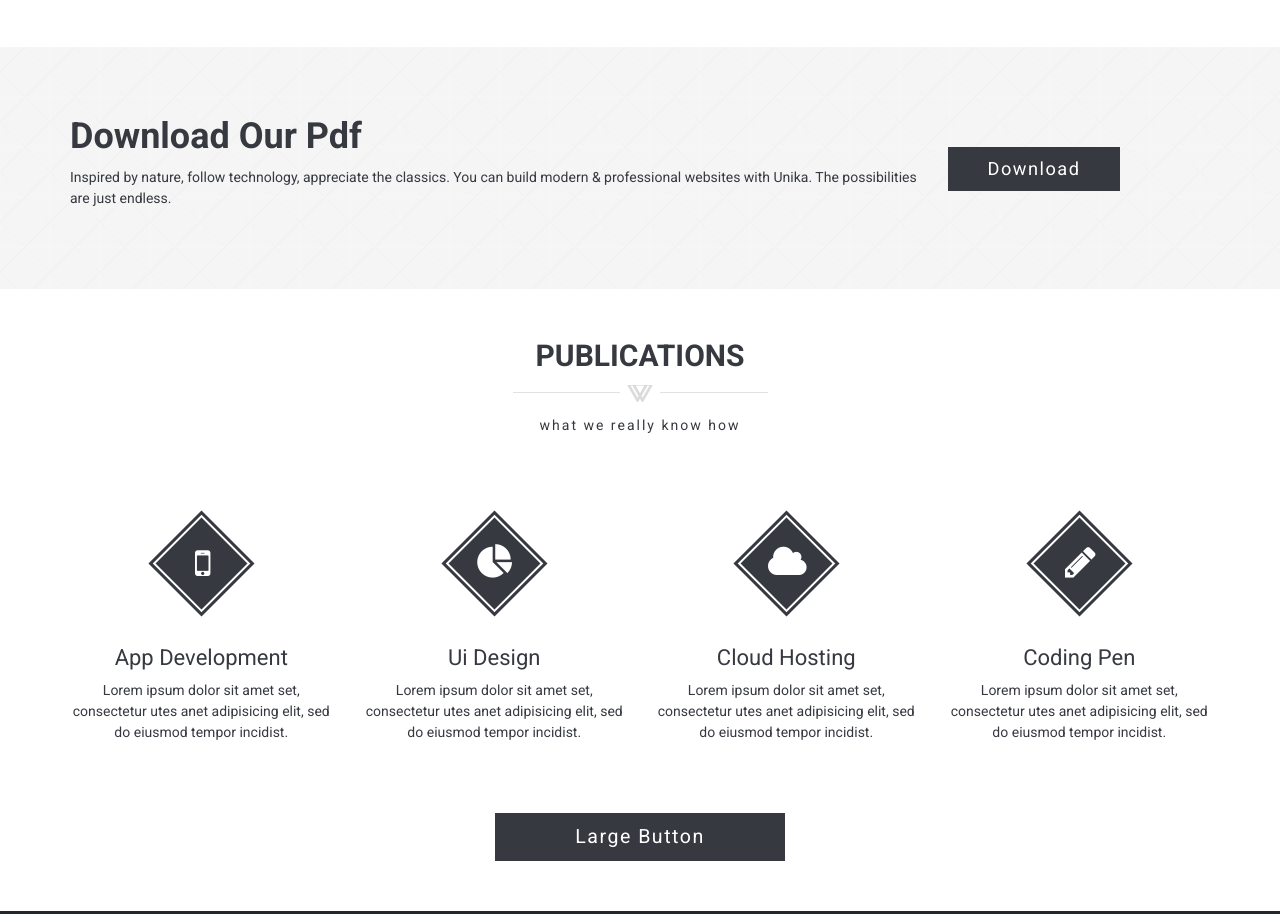
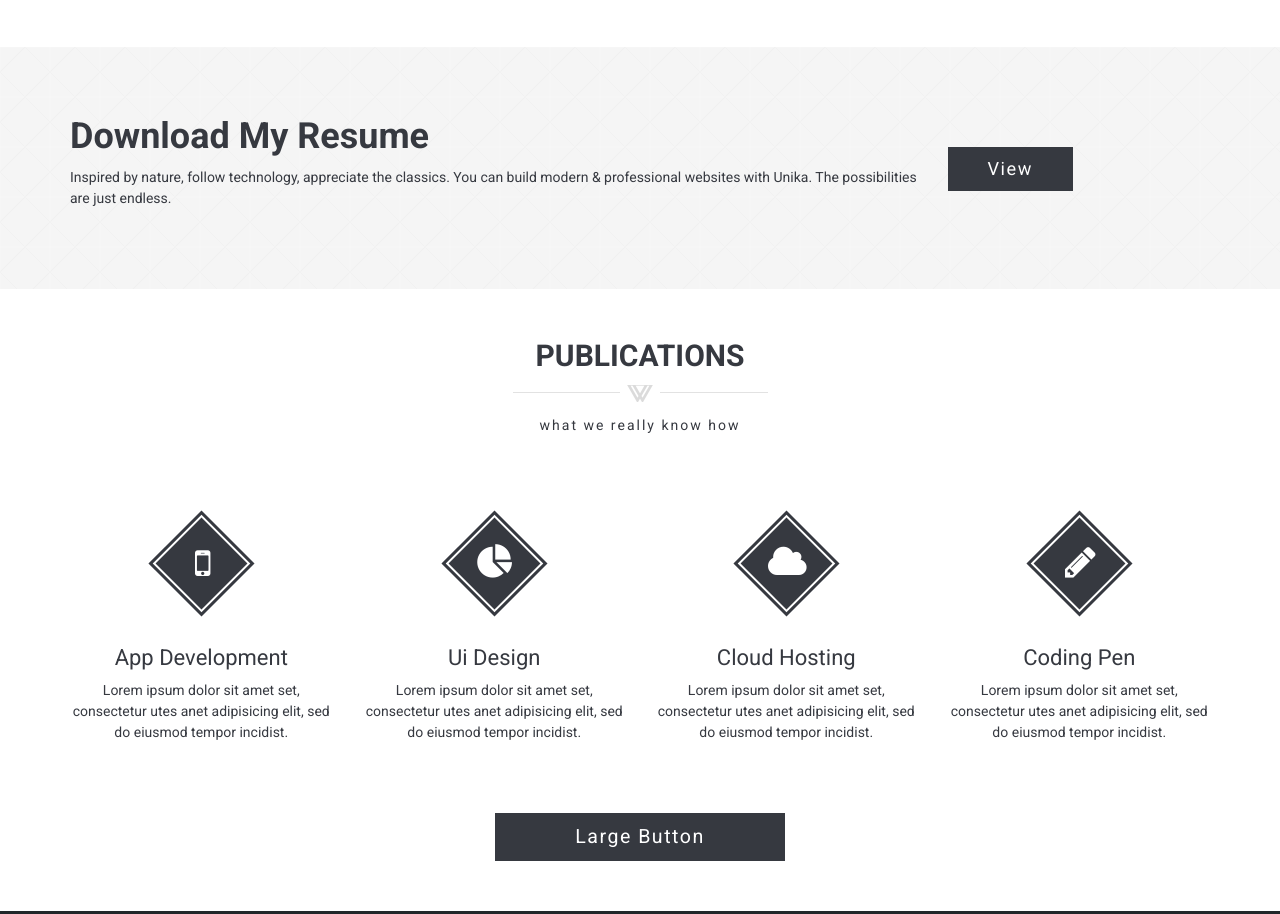
Before and after one commit to bbrawar/bbrawar.github.io, a plain HTML site: page index.html in a window 1280 px wide. Shown: the part 1768-2682 px from the top of the page. Drawn offline with Linux system fonts and the light colour scheme; files whose address does not match are found by name.

Commit message:
Resume Update index.html

```diff
--- a/index.html
+++ b/index.html
@@ -323,13 +323,13 @@
                 	<div class="row">
 
                     	<div class="col-md-9">
-                        	<h1>Download Our Pdf</h1>
+                        	<h1>Download My Resume</h1>
                             <p>Inspired by nature, follow technology, appreciate the classics. You can build modern & professional websites with Unika. The possibilities are just endless.</p>
                         </div>
 
                         <div class="col-md-3">
                         	<div class="cta-btn wow bounceInRight" data-wow-delay="0.4s">
-                        <a class="btn btn-default btn-lg" href="http://www.imransdesign.com/" target="_blank" role="button">Download</a>
+                        <a class="btn btn-default btn-lg" href="https://github.com/bbrawar/bbrawar.github.io/blob/main/Resume_Bhuvnesh.pdf" target="_blank" role="button">View</a>
                         	</div>
                         </div>
 
```
